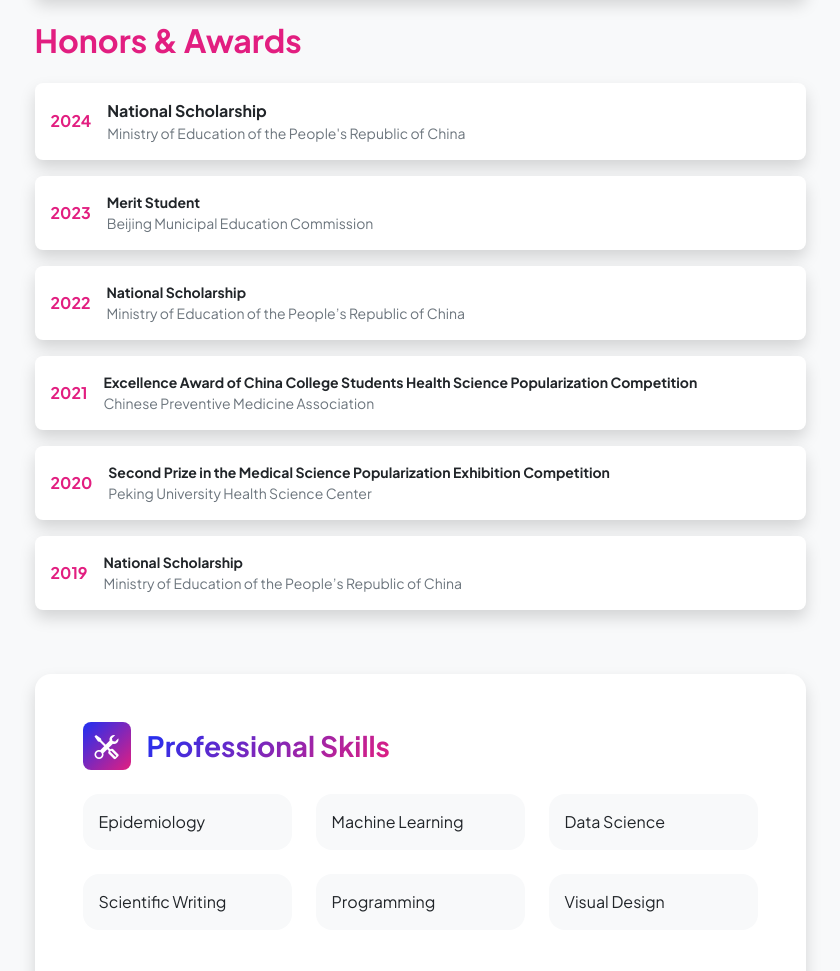
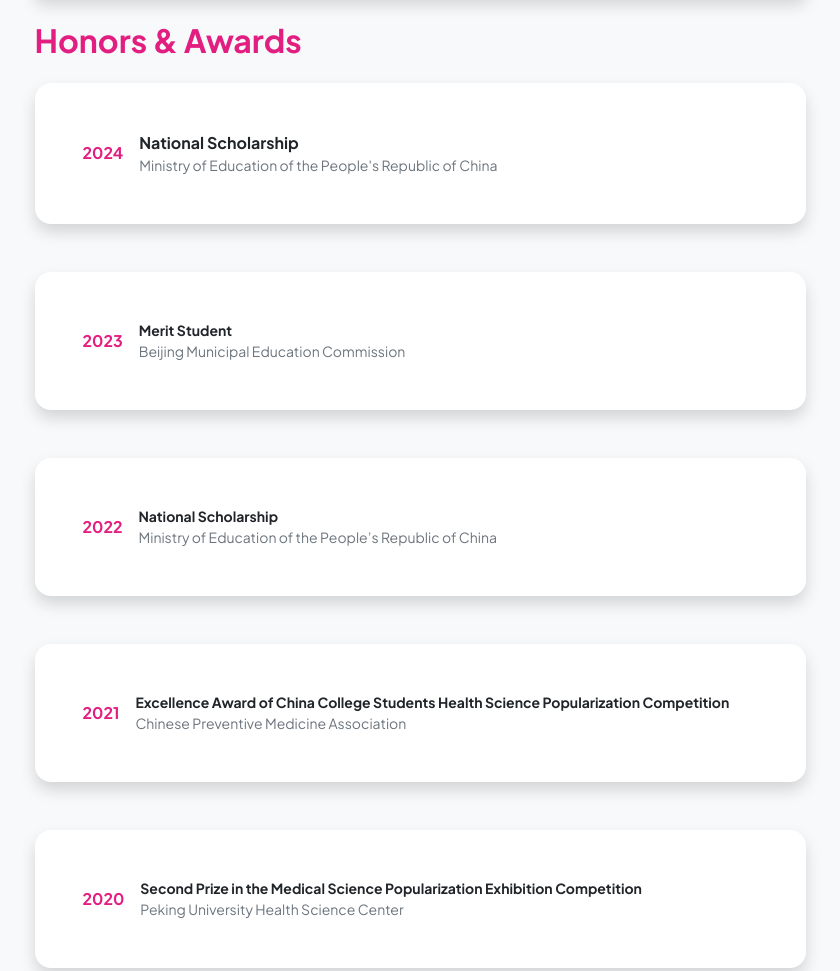
Before and after one commit to KeYalei/KeYalei.github.io, a plain HTML site: page resume.html in a window 1280 px wide. Shown: the part 1046-2017 px from the top of the page, without its empty margins (220-1060 px from the left). Drawn offline with nearby package versions, Linux system fonts and the light colour scheme.

Commit message:
Update resume.html

```diff
--- a/resume.html
+++ b/resume.html
@@ -127,8 +127,8 @@
                             <h2 class="text-secondary fw-bolder mb-4">Honors & Awards</h2>
 
                             <!-- Award Card 1-->
-                            <div class="card shadow border-0 rounded-3 mb-3">
-                                <div class="card-body p-3">
+                            <div class="card shadow border-0 rounded-4 mb-5">
+                                <div class="card-body p-5">
                                     <div class="d-flex align-items-center">
                                         <div class="me-3 text-center">
                                             <div class="text-secondary fw-bolder">2024</div>
@@ -142,8 +142,8 @@
                             </div>
 
                             <!-- Award Card 2-->
-                            <div class="card shadow border-0 rounded-3 mb-3">
-                                <div class="card-body p-3">
+                            <div class="card shadow border-0 rounded-4 mb-5">
+                                <div class="card-body p-5">
                                     <div class="d-flex align-items-center">
                                         <div class="me-3 text-center">
                                             <div class="text-secondary fw-bolder">2023</div>
@@ -158,8 +158,8 @@
 
 
                             <!-- Award Card 3-->
-                            <div class="card shadow border-0 rounded-3 mb-3">
-                                <div class="card-body p-3">
+                            <div class="card shadow border-0 rounded-4 mb-5">
+                                <div class="card-body p-5">
                                     <div class="d-flex align-items-center">
                                         <div class="me-3 text-center">
                                             <div class="text-secondary fw-bolder">2022</div>
@@ -174,8 +174,8 @@
 
 
                             <!-- Award Card 4-->
-                            <div class="card shadow border-0 rounded-3 mb-3">
-                                <div class="card-body p-3">
+                            <div class="card shadow border-0 rounded-4 mb-5">
+                                <div class="card-body p-5">
                                     <div class="d-flex align-items-center">
                                         <div class="me-3 text-center">
                                             <div class="text-secondary fw-bolder">2021</div>
@@ -190,8 +190,8 @@
 
 
                             <!-- Award Card 5-->
-                             <div class="card shadow border-0 rounded-3 mb-3">
-                                <div class="card-body p-3">
+                             <div class="card shadow border-0 rounded-4 mb-5">
+                                <div class="card-body p-5">
                                     <div class="d-flex align-items-center">
                                         <div class="me-3 text-center">
                                             <div class="text-secondary fw-bolder">2020</div>
@@ -206,8 +206,8 @@
 
 
                             <!-- Award Card 6-->
-                              <div class="card shadow border-0 rounded-3 mb-3">
-                                <div class="card-body p-3">
+                              <div class="card shadow border-0 rounded-4 mb-5">
+                                <div class="card-body p-5">
                                     <div class="d-flex align-items-center">
                                         <div class="me-3 text-center">
                                             <div class="text-secondary fw-bolder">2019</div>
```
